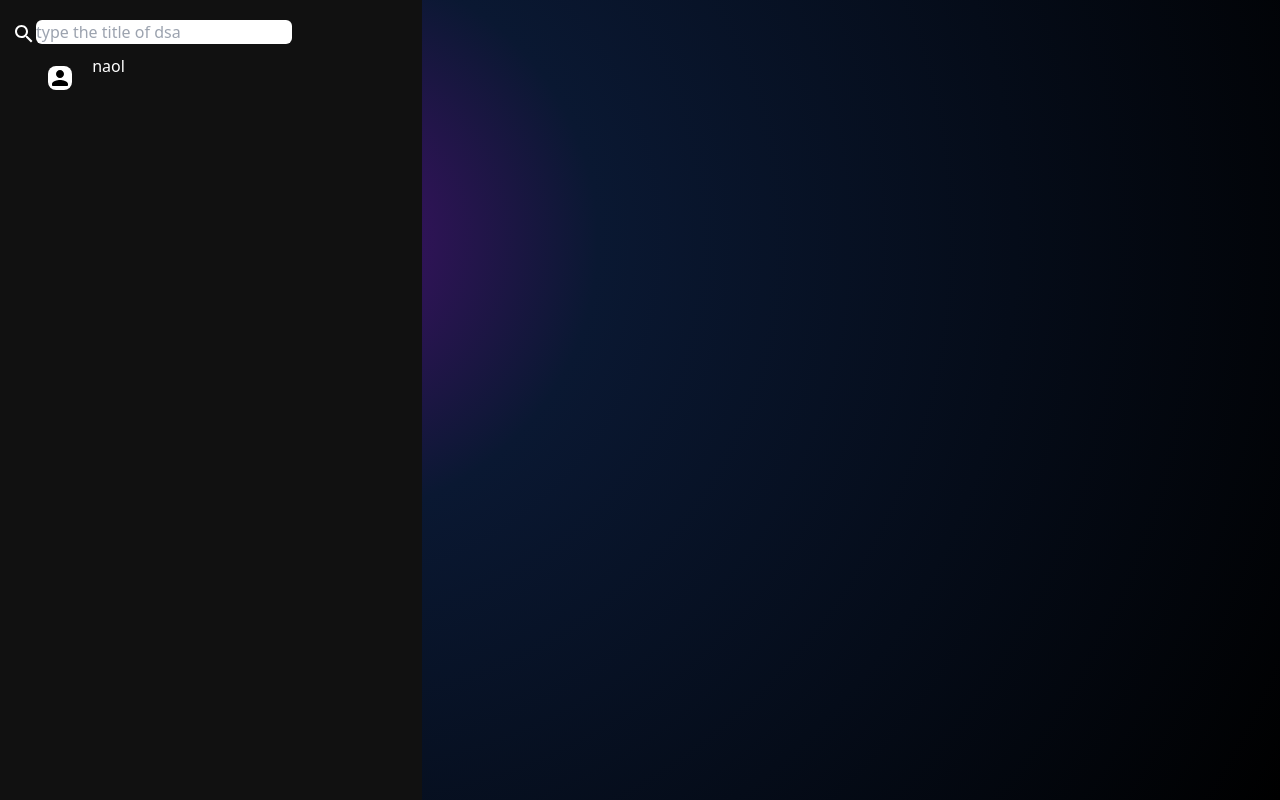
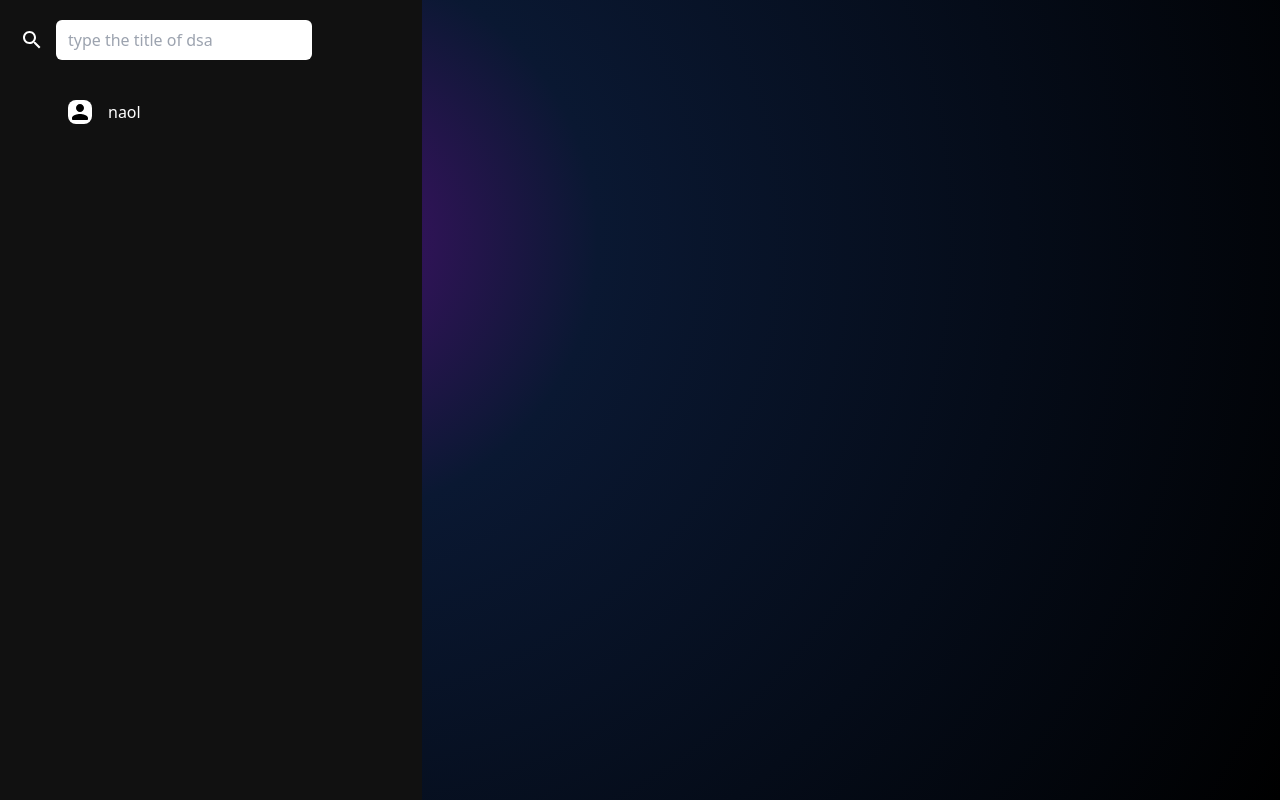
Before and after one commit to naol16/real-time-chat-app, a React (Vite) app in the folder frontend/realtimechatapp/: page /signin in a window 1280 px wide. Built offline with nearby package versions, Linux system fonts and the light colour scheme.

Commit message:
new changes

```diff
--- a/frontend/realtimechatapp/src/component/userandgrouplist/userandgrouplist.jsx
+++ b/frontend/realtimechatapp/src/component/userandgrouplist/userandgrouplist.jsx
@@ -1,25 +1,25 @@
 import React from 'react'
 import SearchIcon from '@mui/icons-material/Search';
 import PersonRoundedIcon from '@mui/icons-material/PersonRounded';
+import  axiosurl from "../../../axios/axios"
 
 function Usergrouplist() {
   return (
     <div className='flex  bg-radial-gradient min-h-screen'>
-      <div  className="w-[33%] bg-[#111111]">
-       <div className='pt-5 pl-3'><SearchIcon className="text-white"/>
+      <div  className="w-[33%] bg-[#111111] p-5">
+       <div className='flex items-center space-x-3'><SearchIcon className="text-white"/>
           <input
           type="text"
           // value={searchitem}
           // onChange={handleinput}
           placeholder="type the title of dsa"
-          className="text-black w-[20vw] rounded-md "
+          className="text-black  w-full sm:w-[20vw] rounded-md  py-2 px-3"
           >
           </input>
-          </div>
-        <div className='flex flex-col justify-center'>
-              <p><PersonRoundedIcon className='bg-white w-[32] rounded-lg ml-12 mt-5 mr-4' />
-              <span className='text-white my-auto mx-auto'> naol</span></p>
-
+           </div>
+        <div className='flex items-center mt-6'>
+              <p className='flex ml-12 mt-4'><PersonRoundedIcon className='bg-white w-[32] rounded-lg   mr-4' />
+              <span className='text-white '> naol</span></p>
         </div>
           </div>
 
```
